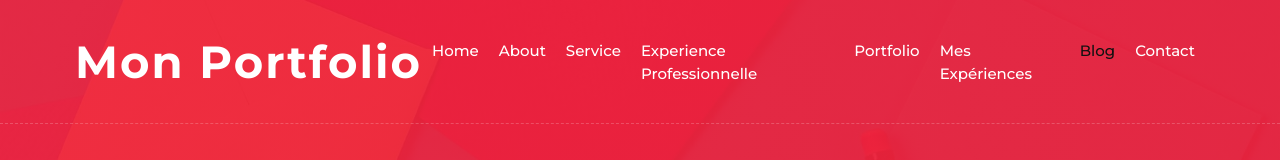
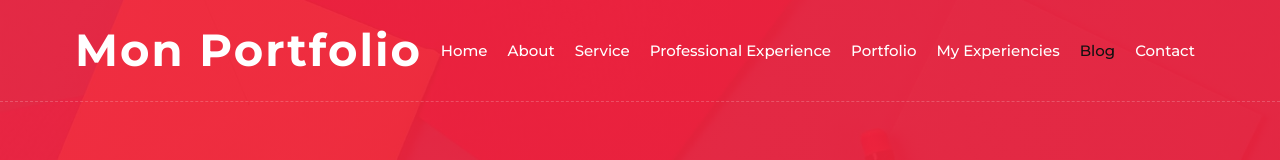
Before and after one commit to Userrosalie/Portfolio, a plain HTML site: page index.html in a window 1280 px wide. Shown: the top 160 px of the page. Drawn offline with nearby package versions, Linux system fonts and the light colour scheme.

Commit message:
Update index.html

```diff
--- a/index.html
+++ b/index.html
@@ -38,9 +38,9 @@
                         <a href="#home" class="nav-item nav-link active">Home</a>
                         <a href="#about" class="nav-item nav-link">About</a>
                         <a href="#service" class="nav-item nav-link">Service</a>
-                        <a href="#experience" class="nav-item nav-link">Experience Professionnelle</a>
+                        <a href="#experience" class="nav-item nav-link">Professional Experience</a>
                         <a href="#portfolio" class="nav-item nav-link">Portfolio</a>
-                        <a href="#team" class="nav-item nav-link">Mes Expériences</a>
+                        <a href="#team" class="nav-item nav-link">My Experiencies</a>
                         <a href="#blog" class="nav-item nav-link">Blog</a>
                         <a href="#contact" class="nav-item nav-link">Contact</a>
                     </div>
@@ -61,6 +61,7 @@
                                 <h1>Rosalie Fatou NGOM</h1>
                                 <h2></h2>
                                 <div class="typed-text">Référente Digital</div>
+                                 <div class="typed-text">Community Manager</div>
                             </div>
                             <div class="hero-btn">
                                 <a class="btn" href="">Hire Me</a>
@@ -348,7 +349,7 @@
             <div class="container">
                 <div class="section-header text-center wow zoomIn" data-wow-delay="0.1s">
                     <p>Expérience</p>
-                    <h2>Mes Expériences</h2>
+                    <h2>My Expériencies</h2>
                 </div>
                 <div class="row">
                     <div class="col-lg-6 wow fadeInUp" data-wow-delay="0.0s">
@@ -526,7 +527,7 @@
                     </div>
                 </div>
                 <div class="container copyright">
-                    <p>&copy; <a href="#">Mon Portfolio</a>, All Right Reserved | Designed By <a href="https://htmlcodex.com">HTML Codex</a></p>
+                    <p>&copy; <a href="#">Mon Portfolio</a>, All Right Reserved | Designed By <a href="https://htmlcodex.com">Rosalie NGOM</a></p>
                 </div>
             </div>
         </div>
```
